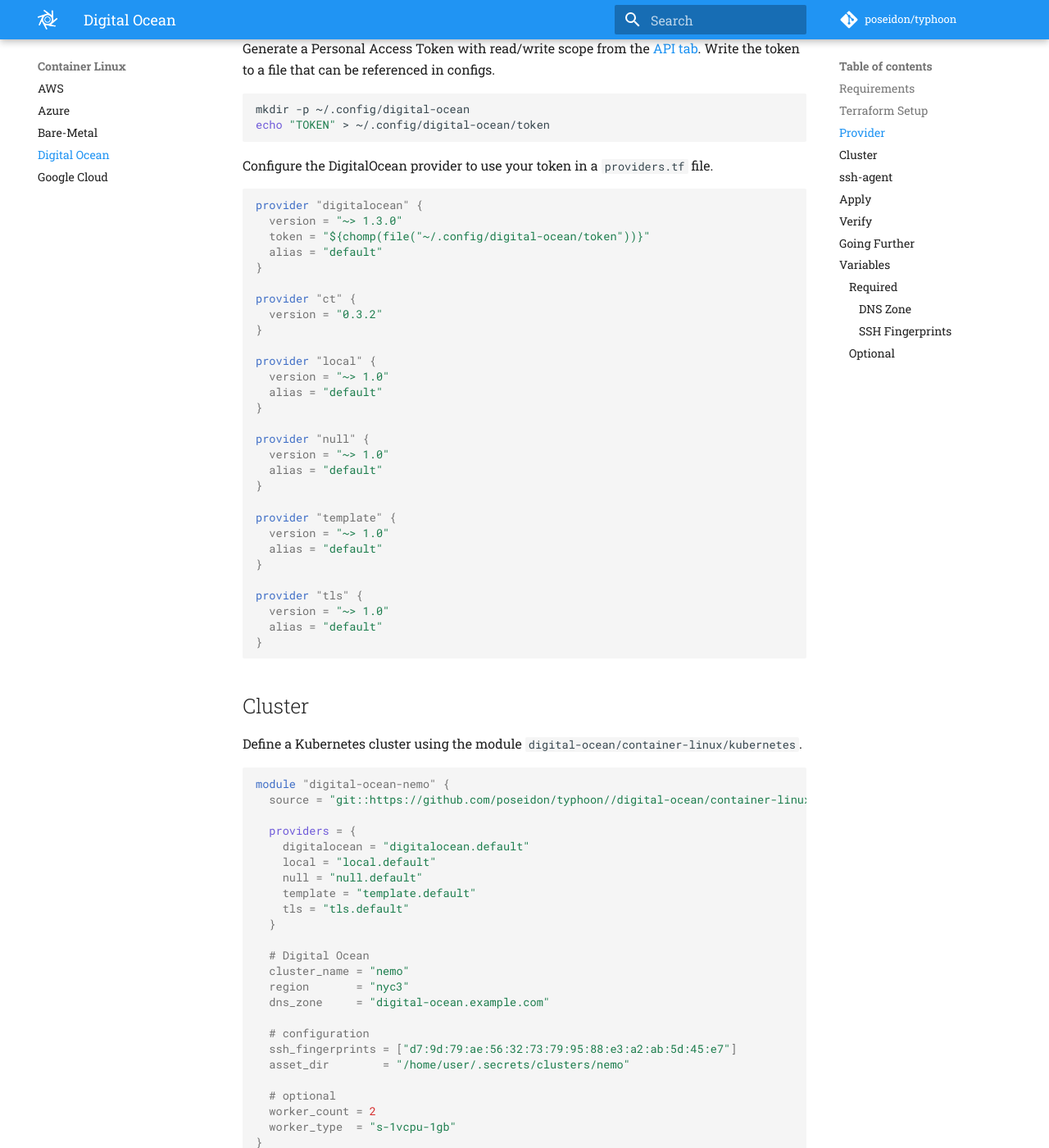
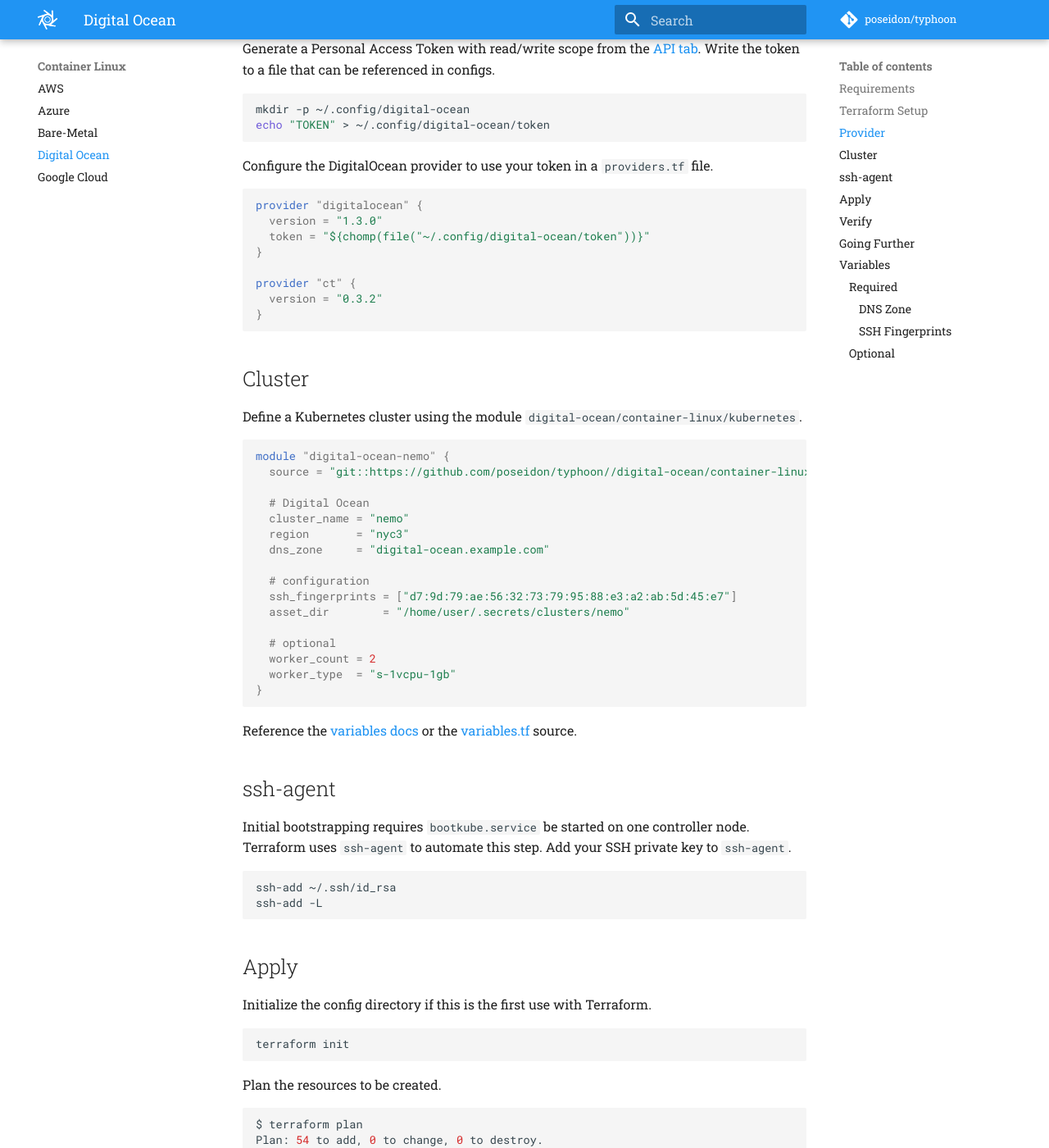
Before and after one commit to poseidon/typhoon, an MkDocs documentation site: the page built from docs/cl/digital-ocean.md, in a window 1280 px wide and 1400 px high, scrolled down 1237 px. Shown: the whole window at 82% size. Built offline with MkDocs 1.6.1 and Material for MkDocs 9.7.7, drawn with Linux system fonts in a browser that asks for light colours; comment, search, counter and statistics services are not loaded; some of the changed text lies outside the part shown.

Commit message:
Migrate DigitalOcean module from Terraform v0.11 to v0.12
* Replace v0.11 bracket type hints with Terraform v0.12 list expressions
* Use expression syntax instead of interpolated strings, where suggested
* Update DigitalOcean tutorial documentation
* Define Terraform and plugin version requirements in versions.tf
  * Require digitalocean ~> v1.3 to support Terraform v0.12
  * Require ct ~> v0.3.2 to support Terraform v0.12

````diff
--- a/docs/cl/digital-ocean.md
+++ b/docs/cl/digital-ocean.md
@@ -50,33 +50,12 @@
 
 ```tf
 provider "digitalocean" {
-  version = "~> 1.3.0"
+  version = "1.3.0"
   token = "${chomp(file("~/.config/digital-ocean/token"))}"
-  alias = "default"
 }
 
 provider "ct" {
   version = "0.3.2"
-}
-
-provider "local" {
-  version = "~> 1.0"
-  alias = "default"
-}
-
-provider "null" {
-  version = "~> 1.0"
-  alias = "default"
-}
-
-provider "template" {
-  version = "~> 1.0"
-  alias = "default"
-}
-
-provider "tls" {
-  version = "~> 1.0"
-  alias = "default"
 }
 ```
 
@@ -86,15 +65,7 @@
 
 ```tf
 module "digital-ocean-nemo" {
-  source = "git::https://github.com/poseidon/typhoon//digital-ocean/container-linux/kubernetes?ref=v1.14.3"
-
-  providers = {
-    digitalocean = "digitalocean.default"
-    local = "local.default"
-    null = "null.default"
-    template = "template.default"
-    tls = "tls.default"
-  }
+  source = "git::https://github.com/poseidon/typhoon//digital-ocean/container-linux/kubernetes?ref=v1.14.4"
 
   # Digital Ocean
   cluster_name = "nemo"
````
Also changed, not shown: other parts of docs/cl/digital-ocean.md (+3 -3 lines), CHANGES.md (+6 -0 lines), 9 other files.
